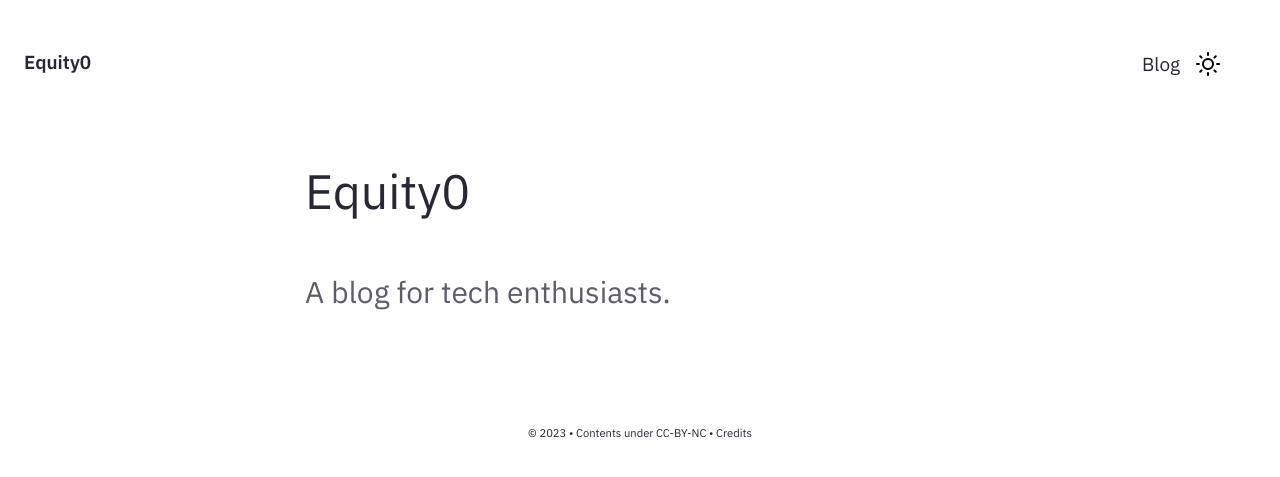
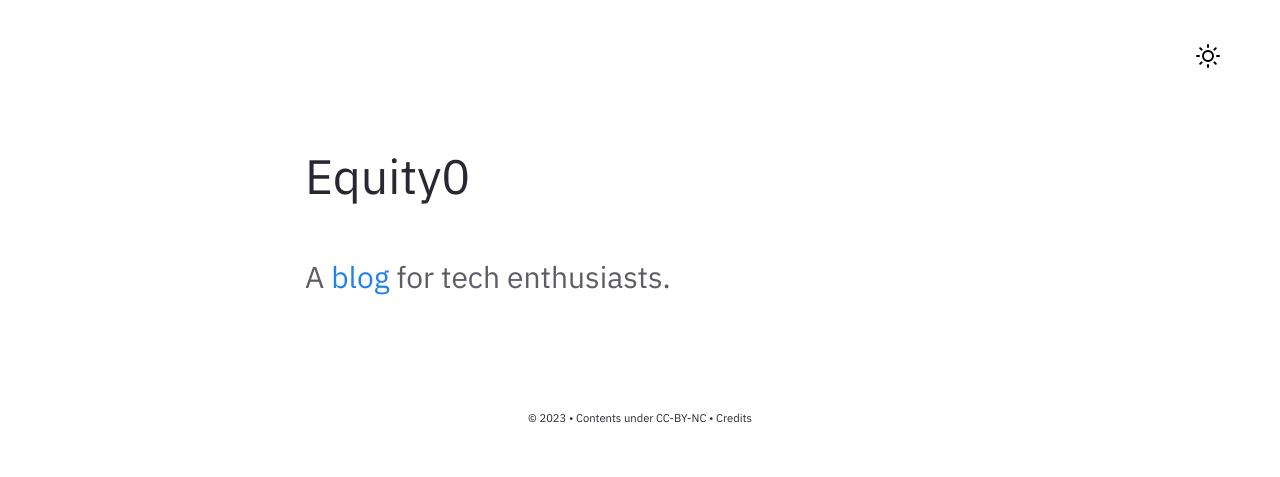
Before and after one commit to Equity0/Equity0.github.io, a Jekyll site: the page built from pages/index.md, in a window 1280 px wide. Shown: the top 477 px of the page. Built offline with Jekyll 4.4.1, drawn with Linux system fonts in a browser that asks for light colours; part of the change alters nothing that is shown.

Commit message:
删除 nav

```diff
--- a/_includes/Homepage.html
+++ b/_includes/Homepage.html
@@ -1,7 +1,7 @@
 <div class="home-intro">
     <div class="jumbo">{{site.heading}} </div>
     <div class="home-sub-text"> <h3>
-        A blog for tech enthusiasts.
+      A <a href="{{'/notes' | relative_url}}">blog</a> for tech enthusiasts.
         <!--
         Jekyll Garden is a markdown friendly theme lets you publish your Obsidian vault (or a subset of it) as a Jekyll static website.
         Check out the <a href="{{'/notes' | relative_url}}"> demo </a>, <a href="{{'/post/features' | relative_url}}"> features </a> and <a href="{{'/post/how-to' | relative_url}}"> how to</a>.
--- a/_includes/Nav.html
+++ b/_includes/Nav.html
@@ -32,7 +32,7 @@
 <nav class="navbar is-transparent" role="navigation" aria-label="main navigation">
     <div class="navbar-brand">
       <a class="navbar-item" style="padding-left: 0;"; href="{{ site.baseurl }}/index.html">
-          <h6> {{site.heading}}</h6></a>
+      <!--<h6> {{site.heading}}</h6>--></a>
           <script src="{{ site.baseurl }}/assets/js/modeswitcher.js"></script>
           <script src="{{ site.baseurl }}/assets/js/Hamburger.js"></script>
       <div class="navbar-item navbar-dark-mode__mobile is-hidden-tablet" onclick="modeSwitcher()">
@@ -53,10 +53,10 @@
 
     <div id="navbarBasicExample" class="navbar-menu">
       <div class="navbar-start">
+        <!--
         <a href="{{'/notes' | relative_url}}" class="navbar-item">
           Blog
         </a>
-        <!--
         <a href="../post/how-to" class="navbar-item">
           How To
         </a>
```
